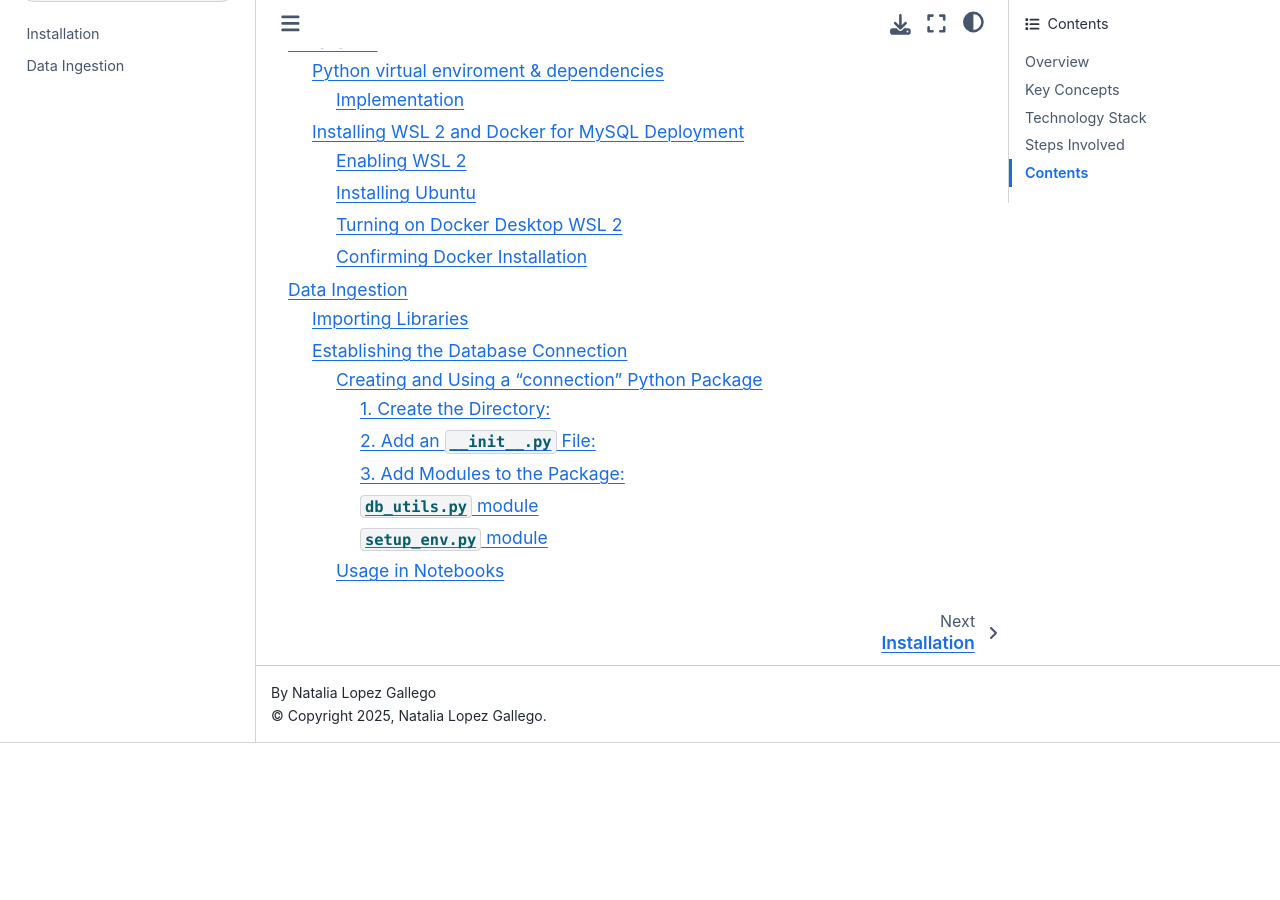
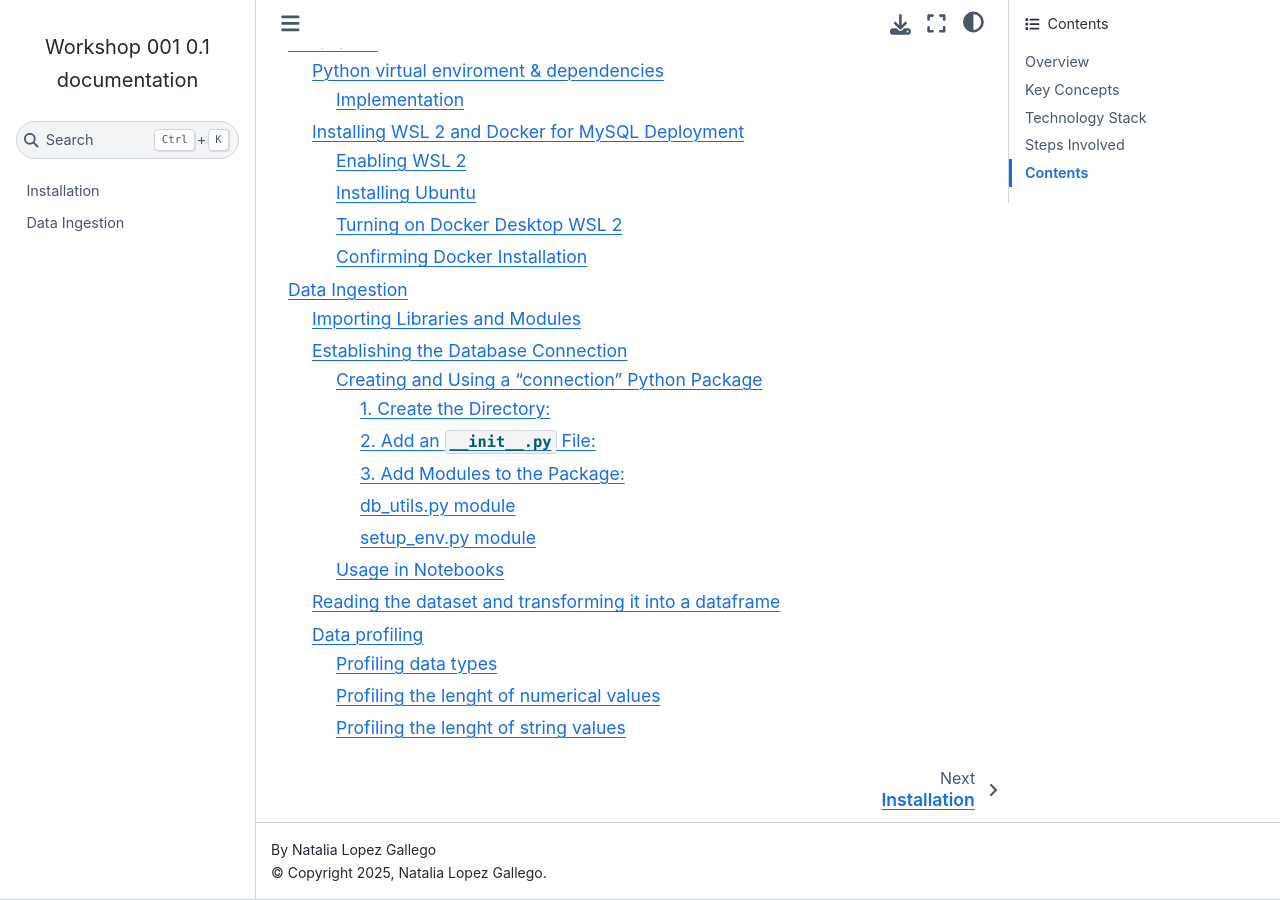
Before and after one commit to ntlg72/etl-ws-1, a Sphinx documentation site: the page built from docs/source/index.rst, in a window 1280 px wide and 900 px high, scrolled down 1999 px. Built offline with Sphinx 7.4.7 and the Sphinx Book theme 1.1.4, drawn with Linux system fonts in a browser that asks for light colours; before the commit the page ends 2742 px from its top, so only the background shows below that.

Commit message:
ReadtheDocs data ingestion section updated

```diff
--- a/docs/source/ingestion.rst
+++ b/docs/source/ingestion.rst
@@ -7,8 +7,8 @@
 .. contents::
    :local:
 
-Importing Libraries
-"""""""""""""""""""
+Importing Libraries and Modules
+"""""""""""""""""""""""""""""""
 
 - **os and dotenv:** These libraries are used to manage environment variables securely. Loading database credentials from a .env file ensures that sensitive information is not hard-coded into the script, enhancing security and making the codebase more maintainable.
 
@@ -23,7 +23,7 @@
 To import and reuse the database connection across different notebooks, the connection logic can be
 encapsulated in Python modules inside a package. This modules will be stored in the ``/src/connection`` folder of the project.
 
-When ``get_db_connection`` function is imported from the module ``db_utils.py`` into another script or notebook and called, the connection logic will executed. By following this practice, redundant setup steps can be avoided.
+When get_db_connection function is imported from the module db_utils.py into another script or notebook and called, the connection logic will executed. By following this practice, redundant setup steps can be avoided.
 
 Creating and Using a "connection" Python Package
 ^^^^^^^^^^^^^^^^^^^^^^^^^^^^^^^^^^^^^^^^^^^^^^^^
@@ -65,10 +66,10 @@
        ├── requirements.txt
        └── venv/
 
-``db_utils.py`` module
+db_utils.py module
 ******************
 
-The ``db_utils.py`` module contains utility functions for database operations. These functions include connecting to the database and reading data from the database.
+The db_utils.py module contains utility functions for database operations. These functions include connecting to the database and reading data from the database.
 
 To establish a connection to the MySQL database, environment variables are loaded from the .env file, which securely stores database credentials. The sqlalchemy library's ``create_engine`` function is used to create a database engine instance, which facilitates the connection to the MySQL database. This approach ensures that the database credentials are not hard-coded into the script, enhancing security.
 
@@ -80,7 +81,7 @@
     from dotenv import load_dotenv
     from sqlalchemy import create_engine
 
-    def get_db_connection():
+   def get_db_connection():
         load_dotenv()
         user = os.getenv('MYSQL_USER')
         password = os.getenv('MYSQL_PASSWORD')
@@ -100,10 +101,10 @@
 
 
 
-``setup_env.py`` module
+setup_env.py module
 *******************
 
-The ``setup_env.py`` module handles the environment setup, including adding the ``src`` directory to the PYTHONPATH. This ensures that the package modules can be imported easily.
+The setup_env.py module handles the environment setup, including adding the ``src`` directory to the PYTHONPATH. This ensures that the package modules can be imported easily.
 
 ..  code-block:: python
     :caption: src/connection/setup_env.py
@@ -133,3 +134,74 @@
 
    # Run the setup script
    setup_environment()
+
+
+.. image:: https://i.postimg.cc/Zq0CB0kL/Captura-de-pantalla-2025-02-22-235016.png
+   :align: center
+   :width: 600px
+
+
+Reading the dataset and transforming it into a dataframe
+""""""""""""""""""""""""""""""""""""""""""""""""""""""""
+
+In this section data is loaded from a CSV file into a DataFrame for further data processing and analysis.
+The variable ``csv_path`` to the relative file path of the *candidates* CSV file in the proyect. In this case, the file path points to the candidates.csv file located in the data directory, which is one level up from the current working directory.
+
+Then, the ``pd.read_csv`` function reads the CSV file into a DataFrame, with fields separated by semicolons. The DataFrame ``df`` holds the data from the CSV file in a structured format suitable for manipulation and analysis using Pandas. It contains **50.000 rows** and 10 **columns**.
+
+
+.. image:: https://i.postimg.cc/8P5QVvLw/Captura-de-pantalla-2025-02-23-000540.png
+   :align: center
+   :width: 600px
+
+Data profiling
+""""""""""""""""""""""""""""""""""""""""""""""""""""""""
+
+Data profiling is an invaluable step in the data preparation process.  While it doesn't fully automate data type mapping, it provides crucial insights needed to make informed decisions and create a well-designed database schema.
+
+Profiling data types
+^^^^^^^^^^^^^^^^^^^^
+
+The code used in this step defines a function `pandas_to_mysql_type` that suggests appropriate MySQL data types based on the data types of Pandas Series (columns).  It iterates through the columns of a Pandas DataFrame (df), determines the Pandas dtype, and uses a series of conditional checks to map these to corresponding SQLAlchemy types (which can be used to define MySQL columns).
+
+    The function handles integer, floating-point, datetime, boolean, categorical, and string types, providing a suggested MySQL type for each.
+
+
+.. image:: https://i.postimg.cc/jjjZD6dk/Captura-de-pantalla-2025-02-23-002836.png
+   :align: center
+   :width: 600px
+
+
+The results are suggestions and should be reviewed and adjusted based on the specific data and application requirements.
+
+Profiling the lenght of numerical values
+^^^^^^^^^^^^^^^^^^^^^^^^^^^^^^^^^^^^^^^^
+
+The code used in this step uses the Pandas DataFrame df to display the maximum and minimum values for its numeric columns.  ``df.max(numeric_only=True)`` calculates and prints the maximum value for each column that has a numeric data type. The numeric_only=True argument ensures that only numeric columns are considered, preventing errors if the DataFrame contains non-numeric data.
+
+
+.. image:: https://i.postimg.cc/C5pGsbS0/Captura-de-pantalla-2025-02-23-003006.png
+   :align: center
+   :width: 600px
+
+
+The resulting information is useful for understanding the range of values in the numeric data, which is crucial for choosing appropriate data types for database storage.
+
+
+
+Profiling the lenght of string values
+^^^^^^^^^^^^^^^^^^^^^^^^^^^^^^^^^^^^^
+
+The code used in this step analyzes the text (object type) columns in a Pandas DataFrame df to determine the maximum and minimum string lengths within each column.  It first selects only the columns with a data type of 'object' (typically representing text) using ``df.select_dtypes(include=['object'])``.
+
+Then, it calculates the length of each string in these selected columns using ``.applymap(lambda x: len(str(x)))``.
+
+- The ``.applymap()`` function applies the ``len(str(x))`` function to every element in the DataFrame, converting each element to a string (in case it's not already) and then getting its length.  Finally, it calculates and prints the maximum length for each text column using ``.max()``.
+
+
+.. image:: https://i.postimg.cc/gkDV3w59/Captura-de-pantalla-2025-02-23-003019.png
+   :align: center
+   :width: 600px
+
+
+The resulting information is valuable for database design (choosing appropriate VARCHAR or TEXT sizes)
```
Also changed, not shown: other parts of docs/source/ingestion.rst (+2 -1 lines), 1 other file.
